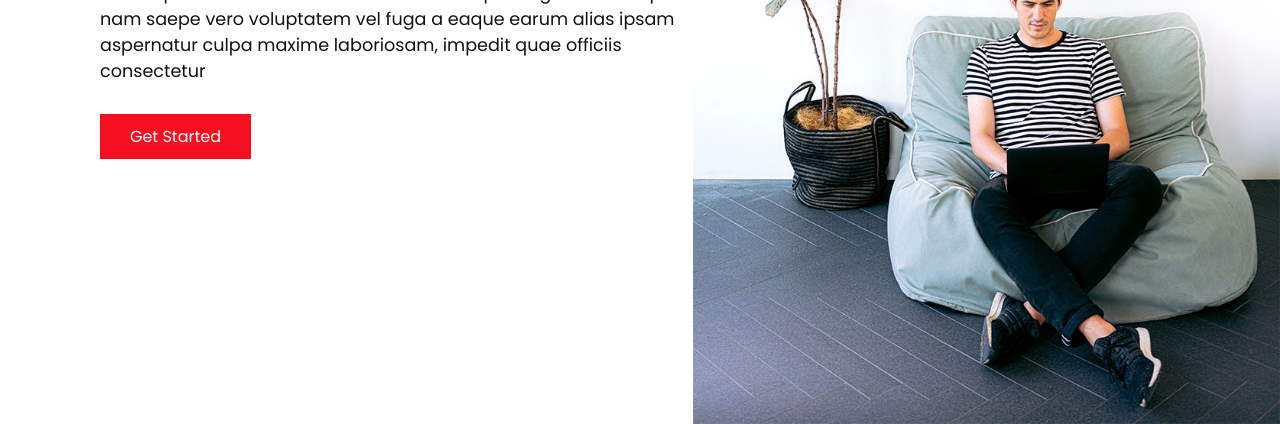
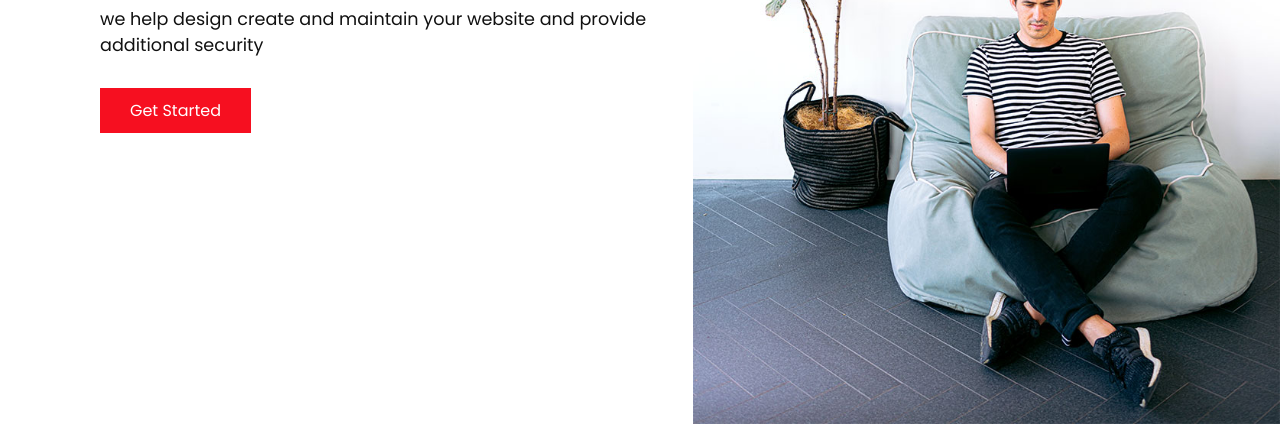
Before and after one commit to shashank0910/cns-website, a plain HTML site: page index.html in a window 1280 px wide. Shown: the part 376-800 px from the top of the page. Drawn offline with Linux system fonts and the light colour scheme.

Commit message:
Update index.html

```diff
--- a/index.html
+++ b/index.html
@@ -51,9 +51,7 @@
           your goals.
         </h1>
         <p>
-          Lorem ipsum dolor sit amet consectetur adipisicing elit. Illo itaque
-          nam saepe vero voluptatem vel fuga a eaque earum alias ipsam
-          aspernatur culpa maxime laboriosam, impedit quae officiis consectetur
+          we help design create and maintain your website and provide additional security
         </p>
         <a href="contact.html" class="btn">Get Started</a>
       </div>
```
